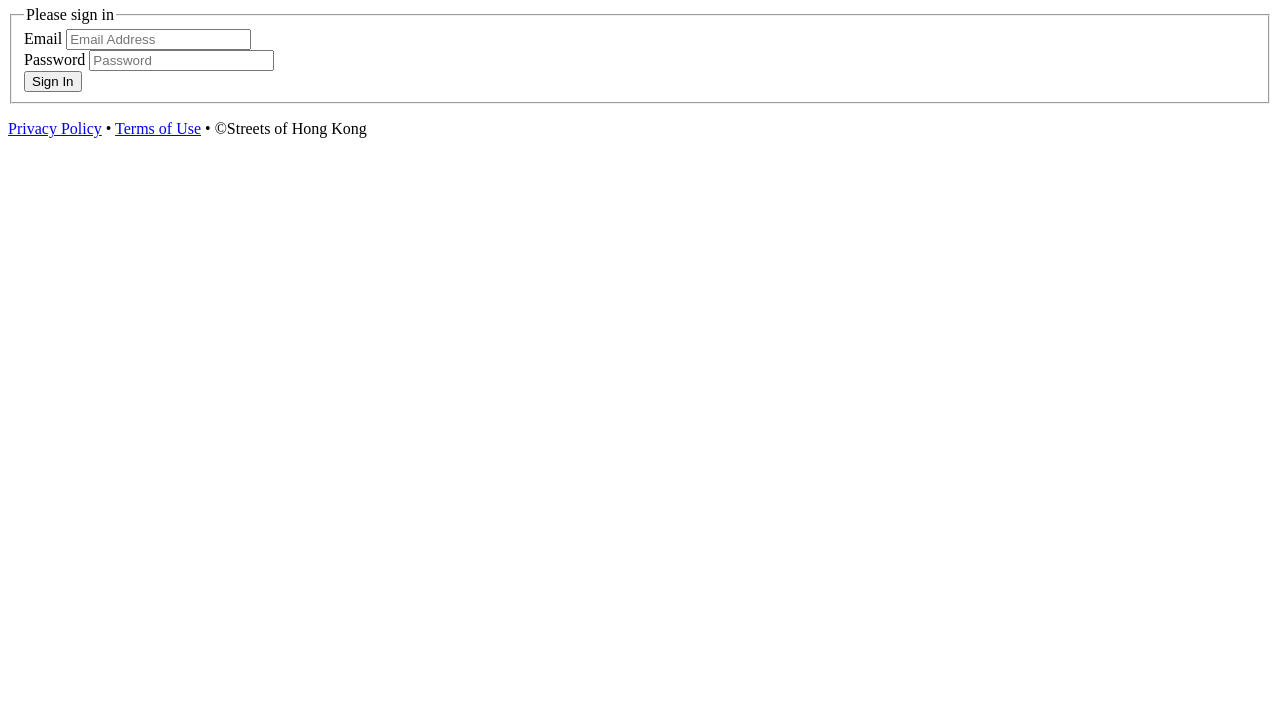
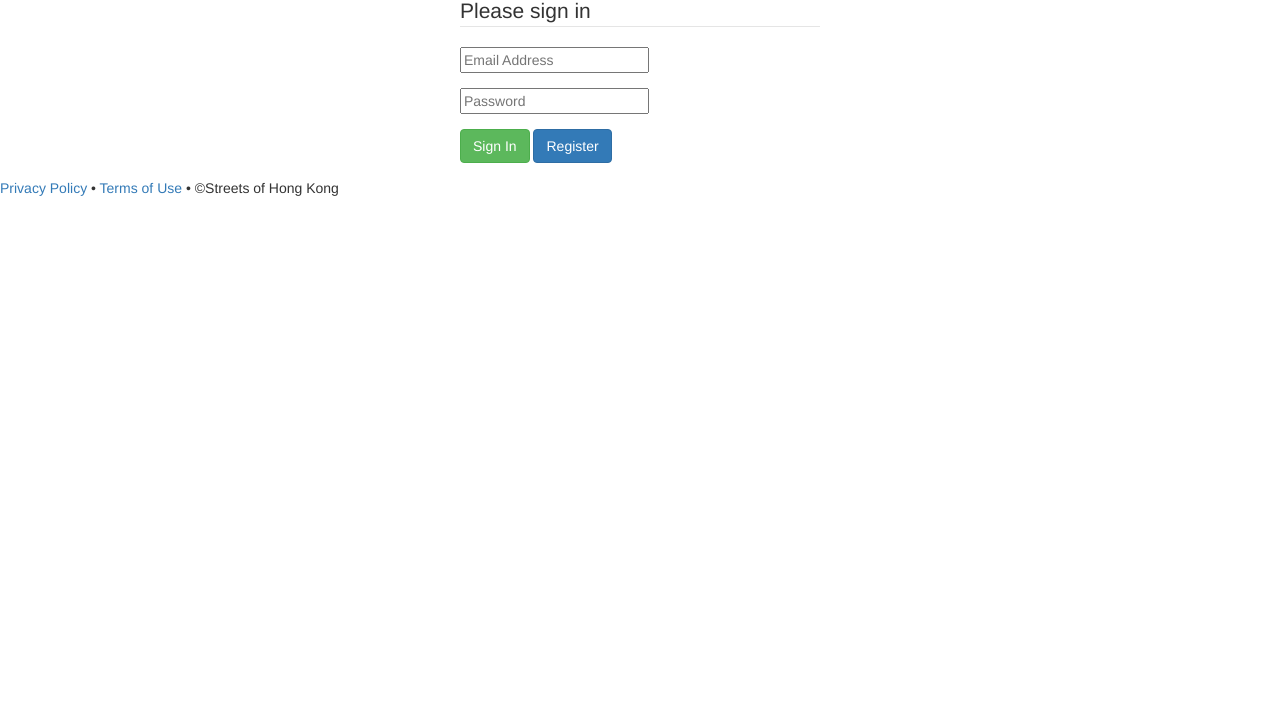
Before and after one commit to akodate/Streets-of-HK-prelim, a plain HTML site: page index.html in a window 1280 px wide. Shown: the part 74-800 px from the top of the page. Drawn offline with nearby package versions, Linux system fonts and the light colour scheme.

Commit message:
Added some bootstrap

```diff
--- a/index.html
+++ b/index.html
@@ -4,31 +4,42 @@
   <head>
     <meta charset="UTF-8">
     <title>Streets of Hong Kong</title>
+    <link rel="stylesheet" href="//netdna.bootstrapcdn.com/bootstrap/3.1.1/css/bootstrap.min.css" media="all">
   </head>
+
+  <body>
 
     <header role="banner">
       <h1>Streets of Hong Kong</h1>
     </header>
 
-  <body>
-    <main role="main">
+    <main role="main" class="container">
+
+      <div class="row">
+        <div class="col-md-4 col-md-offset-4">
           <form id="login-form" method="post" action="#" accept-charset="UTF-8">
             <fieldset>
               <legend>Please sign in</legend>
-            <div id="email">
-              <label for="user-email">Email</label>
+                <div class="form-group">
+                  <label for="user-email" class="sr-only">Email</label>
                   <input type="text" id="user-email" name="user[email]" placeholder="Email Address">
                 </div>
-            <div>
-              <label for="user-password">Password</label>
-              <input type="text" id="user-password" name="user[password]" placeholder="Password">
+                <div class="form-group">
+                  <label for="user-password" class="sr-only">Password</label>
+                  <input type="password" id="user-password" name="user[password]" placeholder="Password">
                 </div>
-            <div>
-              <input type="submit" value="Sign In">
+                <div class="form-group">
+                  <input type="submit" value="Sign In" class="btn btn-success">
+                  <button type="button" id="register" value="Register" class="btn btn-primary">Register</button>
                 </div>
               </legend>
             </fieldset>
           </form>
+        </div>
+      </div>
+
+    </main>
+
     <footer>
       <p>
         <a href="/privacy">Privacy Policy</a> &bull;
@@ -36,7 +47,7 @@
         &copy;Streets of Hong Kong
       </p>
     </footer>
-    </main>
+
   </body>
 
 </html>
```
Lines whose indentation alone changed are shown as unchanged.
